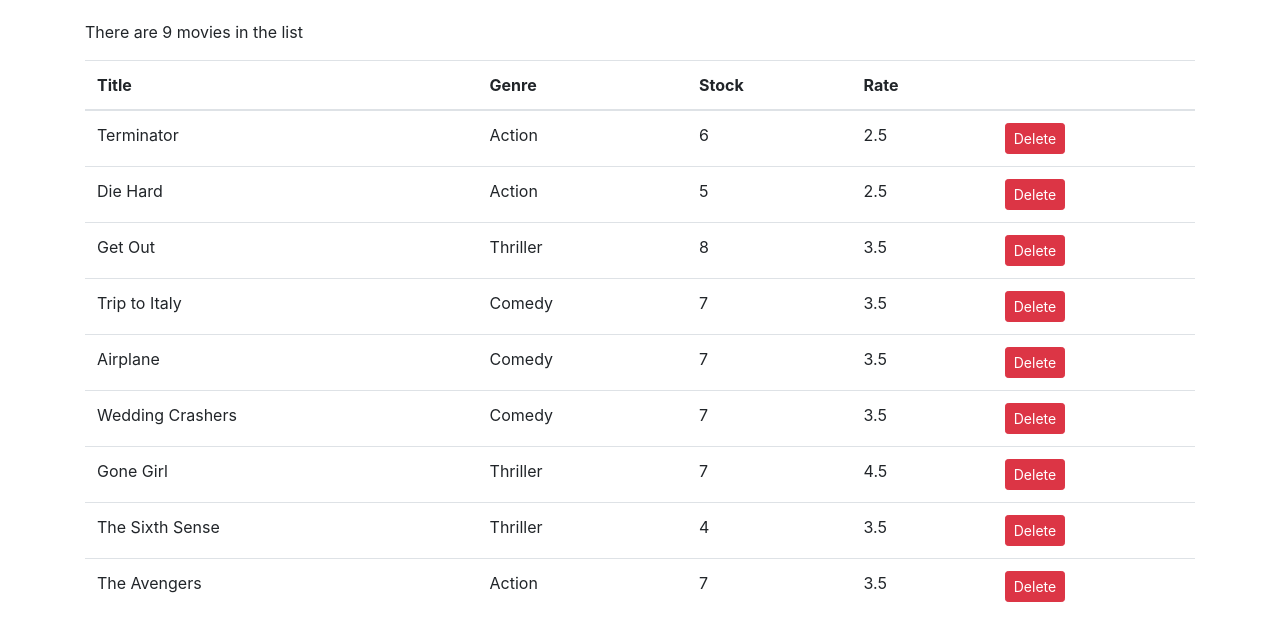
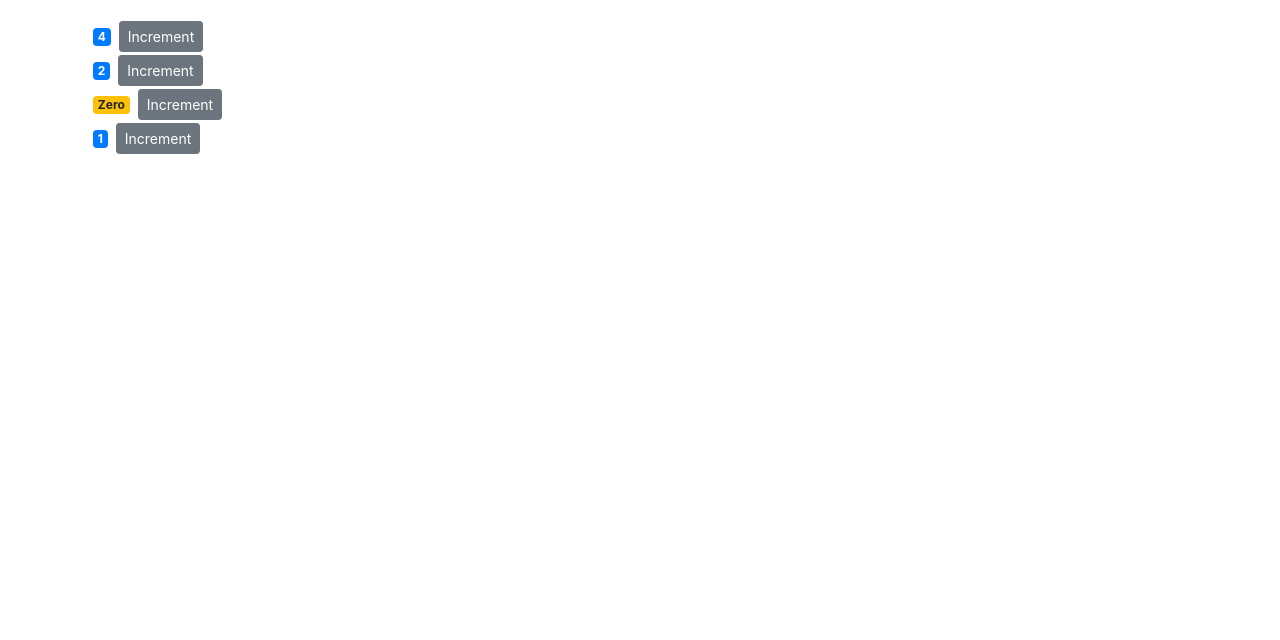
Before and after one commit to sagarkhadkaa/moviebay, a React (Create React App) app: page / in a window 1280 px wide. Shown: the top 640 px of the page. Built offline with nearby package versions, Linux system fonts and the light colour scheme.

Commit message:
Basic Counter Component

```diff
--- a/src/App.js
+++ b/src/App.js
@@ -1,12 +1,14 @@
 import React from "react";
 import Movies from "./components/movies";
 import "./App.css";
+import Counters from "./components/counters";
 
 class App extends React.Component {
     render() {
         return (
             <main className="container">
-                <Movies />
+                {/* <Movies /> */}
+                <Counters />
             </main>
         );
     }
--- /dev/null
+++ b/src/components/counter.jsx
@@ -0,0 +1,41 @@
+import React from "react";
+class Counter extends React.Component {
+    state = {
+        value: this.props.value,
+    };
+
+    handleIncrement = (product) => {
+        console.log(product);
+        this.setState({ value: this.state.value + 1 });
+    };
+    render() {
+        return (
+            <div>
+                <span
+                    // style={{ fontWeight: "bold", fontSize: 20 }}
+                    className={this.getBadgeClasses()}
+                >
+                    {this.formatCount()}
+                </span>
+                <button
+                    onClick={() => this.handleIncrement({ id: 1 })} //use arrow function when you need to pass an argument
+                    className="btn btn-secondary btn-sm"
+                >
+                    Increment
+                </button>
+            </div>
+        );
+    }
+    getBadgeClasses() {
+        let classes = "badge m-2 badge-";
+        classes += this.state.value === 0 ? "warning" : "primary";
+        return classes;
+    }
+
+    formatCount() {
+        const { value: count } = this.state;
+        return count === 0 ? "Zero" : count;
+    }
+}
+
+export default Counter;
--- /dev/null
+++ b/src/components/counters.jsx
@@ -0,0 +1,23 @@
+import React, { Component } from "react";
+import Counter from "./counter";
+class Counters extends React.Component {
+    state = {
+        counter: [
+            { id: 1, value: 4 },
+            { id: 2, value: 2 },
+            { id: 3, value: 0 },
+            { id: 4, value: 1 },
+        ],
+    };
+    render() {
+        return (
+            <div>
+                {this.state.counter.map((counter) => (
+                    <Counter key={counter.id} value={counter.value} />
+                ))}
+            </div>
+        );
+    }
+}
+
+export default Counters;
```
